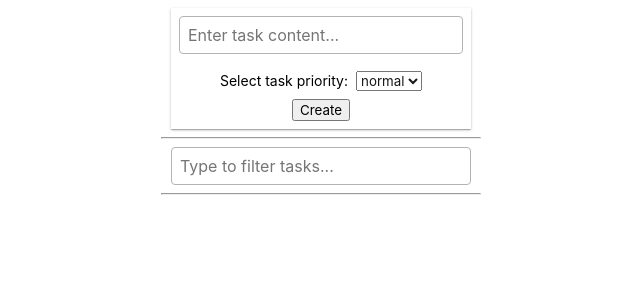
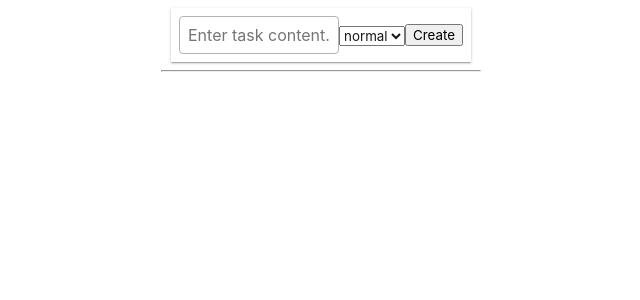
Before and after one commit to 503292/todo-list, a React (Create React App) app: page / in a window 1280 px wide. Shown: the top 300 px of the page, without its empty margins (319-959 px from the left). Built offline with nearby package versions, Linux system fonts and the light colour scheme.

Commit message:
TO-FIX _ change color for select

```diff
--- a/src/components/App.js
+++ b/src/components/App.js
@@ -91,8 +91,8 @@ export default class App extends Component {
     return (
       <div style={containerStyles}>
         <TaskEditor onAddTask={this.addTask} />
-        <hr />
-        <TaskFilter value={filter} onChangeFilter={this.changeFilter} />
+        {/* <hr /> */}
+        {/* <TaskFilter value={filter} onChangeFilter={this.changeFilter} /> */}
         <hr />
         <TaskList
           items={filteredTasks}
--- a/src/components/PrioritySelector/PrioritySelector.js
+++ b/src/components/PrioritySelector/PrioritySelector.js
@@ -1,15 +1,37 @@
 import React from 'react';
 import PropTypes from 'prop-types';
+import './PrioritySelector.module.css';
+import { css } from 'styled-components';
 
-const PrioritySelector = ({ options, value, onChange }) => (
-  <select name="priority" value={value} onChange={onChange}>
+const PrioritySelector = ({ options, value, onChange }) => {
+  const getColor = el => {
+    switch (el) {
+      case 'low':
+        return 'lowPriority';
+      case 'high':
+        return 'highPriority';
+      default:
+        return 'normalPriority';
+    }
+  };
+  return (
+    <select
+      name="priority"
+      value={value}
+      onChange={onChange}
+      // className={`${css[`${getColor(value)}Priority`]}`}
+      className={css[`${getColor(value)}`]}
+    >
+      {console.log(value, 'value')}
       {options.map(option => (
-      <option key={option} value={option}>
+        <option className={css.oneOption} key={option} value={option}>
+          {/* {console.log(option)} */}
           {option}
         </option>
       ))}
     </select>
   );
+};
 
 PrioritySelector.propTypes = {
   options: PropTypes.arrayOf(PropTypes.string.isRequired).isRequired,
--- /dev/null
+++ b/src/components/PrioritySelector/PrioritySelector.module.css
@@ -0,0 +1,34 @@
+
+select option[value='low'] {
+  background: #fcf952;
+}
+
+select option[value='normal'] {
+  background: #91ff95;
+}
+
+select option[value='high'] {
+  background: #f3a987;
+}
+
+/* .lowPriority {
+  background: #fcf952;
+  background-color: grey;
+}
+
+.normalPriority {
+  background: #91ff95;
+  background-color: grey;
+}
+
+.highPriority {
+  background: #f3a987;
+  background-color: grey;
+  color: aqua;
+} */
+
+select:hover[value='low'] {
+  background-color: rgba(197, 192, 192, 0.1);
+  color: green;
+  background: #f3a987;
+}
--- a/src/components/Task/Task.js
+++ b/src/components/Task/Task.js
@@ -2,7 +2,7 @@ import React from 'react';
 import PropTypes from 'prop-types';
 import PrioritySelector from '../PrioritySelector/PrioritySelector';
 import Priority from '../../utils/Priority';
-import styles from './Task.module.css';
+import css from './Task.module.css';
 
 const options = Object.values(Priority);
 
@@ -15,11 +15,11 @@ const Task = ({
   onUpateCompleted,
   onUpdatePriority,
 }) => (
-  <div className={`${styles.task} ${styles[`${priority}Priority`]}`}>
-    <p className={styles.text}>{text}</p>
+  <div className={`${css.task} ${css[`${priority}Priority`]}`}>
+    <p className={css.text}>{text}</p>
 
     <hr />
-    <div className={styles.actions}>
+    <div className={css.actions}>
       <button type="button" onClick={onDeleteTask}>
         Delete
       </button>
--- a/src/components/Task/Task.module.css
+++ b/src/components/Task/Task.module.css
@@ -10,15 +10,15 @@
 }
 
 .lowPriority {
-  border-color: #4caf50;
+  border-color: #fcf952;
 }
 
 .normalPriority {
-  border-color: #2196f3;
+  border-color: #91ff95;
 }
 
 .highPriority {
-  border-color: #f44336;
+  border-color: #f3a987;
 }
 
 .text {
--- a/src/components/TaskEditor/TaskEditor.js
+++ b/src/components/TaskEditor/TaskEditor.js
@@ -2,7 +2,7 @@ import React, { Component } from 'react';
 import PropTypes from 'prop-types';
 import PrioritySelector from '../PrioritySelector/PrioritySelector';
 import Priority from '../../utils/Priority';
-import styles from './TaskEditor.module.css';
+import css from './TaskEditor.module.css';
 
 const options = Object.values(Priority);
 
@@ -37,17 +37,18 @@ export default class TaskEditor extends Component {
     const { text, priority } = this.state;
 
     return (
-      <form className={styles.form} onSubmit={this.handleSubmit}>
+      <div className={css.wrapTaskEdit}>
+        <form className={css.form} onSubmit={this.handleSubmit}>
           <input
-          className={styles.input}
+            className={css.input}
             type="text"
             name="text"
             value={text}
             onChange={this.handleChange}
             placeholder="Enter task content..."
           />
-        <label className={styles.label}>
-          Select task priority:
+          <label className={css.label}>
+            {/* Select task priority: */}
             <PrioritySelector
               options={options}
               value={priority}
@@ -57,6 +58,7 @@ export default class TaskEditor extends Component {
 
           <button type="submit">Create</button>
         </form>
+      </div>
     );
   }
 }
--- a/src/components/TaskEditor/TaskEditor.module.css
+++ b/src/components/TaskEditor/TaskEditor.module.css
@@ -1,6 +1,8 @@
+.wrapTaskEdit {
+}
 .form {
   display: flex;
-  flex-direction: column;
+  /* flex-direction: column; */
   align-items: center;
   width: 300px;
   padding: 8px;
@@ -11,14 +13,11 @@
 }
 
 .label {
-  display: flex;
-  align-items: center;
   font-size: 14px;
-  margin-bottom: 8px;
+
 }
 
 .label select {
-  margin-left: 8px;
   color: #171718;
 }
 
@@ -32,7 +31,6 @@
   width: 100%;
   outline: 0;
   transition: border-color 200ms ease-in-out;
-  margin-bottom: 16px;
 }
 
 .input:focus {
--- a/src/components/TaskFilter/TaskFilter.js
+++ b/src/components/TaskFilter/TaskFilter.js
@@ -1,12 +1,12 @@
 import React from 'react';
 import PropTypes from 'prop-types';
-import styles from './TaskFilter.module.css';
+import css from './TaskFilter.module.css';
 
 const TaskFilter = ({ value, onChangeFilter }) => (
-  <div className={styles.wrapFilter}>
+  <div className={css.wrapFilter}>
     <input
       type="text"
-      className={styles.input}
+      className={css.input}
       value={value}
       onChange={onChangeFilter}
       placeholder="Type to filter tasks..."
--- a/src/components/TaskList/TaskList.js
+++ b/src/components/TaskList/TaskList.js
@@ -1,7 +1,7 @@
 import React from 'react';
 import PropTypes from 'prop-types';
 import Task from '../Task/Task';
-import styles from './TaskList.module.css';
+import css from './TaskList.module.css';
 
 const TaskList = ({
   items,
@@ -10,7 +10,7 @@ const TaskList = ({
   onUpdatePriority,
 }) =>
   items.length > 0 && (
-    <ul className={styles.list}>
+    <ul className={css.list}>
       {items.map(item => (
         <li key={item.id}>
           <Task
```
Lines whose indentation alone changed are shown as unchanged.
